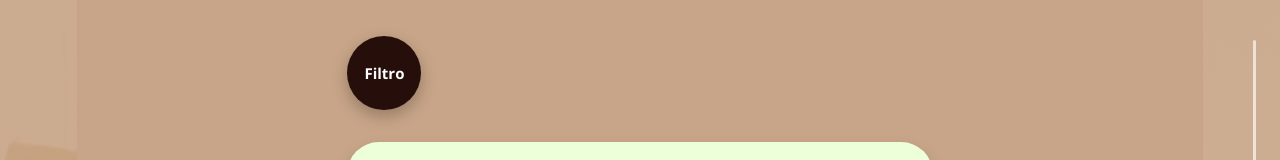
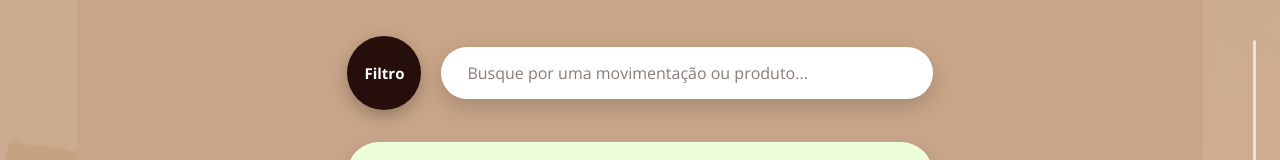
Before and after one commit to Stocker-App/stocker-web, a React (Vite) app: page /login in a window 1280 px wide. Shown: the top 160 px of the page. Built offline with nearby package versions, Linux system fonts and the light colour scheme; grey boxes are pictures that could not be loaded; a web font is replaced by a local one.

Commit message:
sistema de busca

```diff
--- a/src/pages/Movimentacoes.css
+++ b/src/pages/Movimentacoes.css
@@ -50,13 +50,48 @@
 }
 
 /* Topo com botão redondo de filtro */
+/* Topo com botão redondo de filtro e barra de pesquisa */
 .movimentacoes-topo {
   display: flex;
   justify-content: flex-start;
-  align-items: flex-start;
+  align-items: center;
+  gap: 20px;
   margin-bottom: 32px;
   position: relative;
   z-index: 30;
+}
+
+.layout-container .input-pesquisa {
+  flex: 1;
+  max-width: 680px;
+  background-color: #ffffff;
+  color: #260e0a;
+  border: none;
+  border-radius: 28px;
+  padding: 15px 26px;
+  margin: 0;
+  font-size: 16px;
+  font-weight: 500;
+  box-shadow: 0 8px 20px rgba(0, 0, 0, 0.16);
+  outline: none;
+  transform: none;
+  transition: box-shadow 0.2s ease, background-color 0.2s ease;
+}
+
+.layout-container .input-pesquisa::placeholder {
+  color: rgba(38, 14, 10, 0.55);
+}
+
+.layout-container .input-pesquisa:hover {
+  background-color: #ffffff;
+  box-shadow: 0 10px 24px rgba(0, 0, 0, 0.22);
+  transform: none;
+}
+
+.layout-container .input-pesquisa:focus {
+  background-color: #ffffff;
+  box-shadow: 0 10px 26px rgba(38, 14, 10, 0.28);
+  transform: none;
 }
 
 .filtro-wrapper {
--- a/src/pages/Movimentacoes.jsx
+++ b/src/pages/Movimentacoes.jsx
@@ -34,6 +34,7 @@ const DADOS_INICIAIS = [
 export default function Movimentacoes() {
   const [movimentacoes, setMovimentacoes] = useState([]);
   const [filtro, setFiltro] = useState('TODOS');
+  const [busca, setBusca] = useState('');
   const [filtroAberto, setFiltroAberto] = useState(false);
   const [carregando, setCarregando] = useState(true);
   const [erro, setErro] = useState('');
@@ -61,9 +62,24 @@ export default function Movimentacoes() {
     setFiltroAberto(false);
   }
 
+const termoBusca = busca.trim().toLowerCase();
+
   const listaFiltrada = movimentacoes.filter((item) => {
-    if (filtro === 'TODOS') return true;
-    return item.tipo === filtro;
+    const bateTipo = filtro === 'TODOS' || item.tipo === filtro;
+
+    const textoMovimento =
+      item.tipo === 'ENTRADA'
+        ? `Entrou ${item.quantidade} ${item.quantidade === 1 ? 'unidade' : 'unidades'}`
+        : `Saiu ${item.quantidade} ${item.quantidade === 1 ? 'unidade' : 'unidades'}`;
+
+    const bateTexto =
+      !termoBusca ||
+      item.produtoNome.toLowerCase().includes(termoBusca) ||
+      textoMovimento.toLowerCase().includes(termoBusca) ||
+      String(item.quantidade).includes(termoBusca) ||
+      (item.observacao && item.observacao.toLowerCase().includes(termoBusca));
+
+    return bateTipo && bateTexto;
   });
 
   return (
@@ -114,6 +130,15 @@ export default function Movimentacoes() {
               </button>
             </div>
           </div>
+
+          <input
+            type="search"
+            className="input-pesquisa"
+            placeholder="Busque por uma movimentação ou produto..."
+            value={busca}
+            onChange={(e) => setBusca(e.target.value)}
+            aria-label="Buscar movimentação"
+          />
         </header>
 
         {carregando && <p className="mensagem-status">Carregando histórico...</p>}
@@ -126,7 +151,7 @@ export default function Movimentacoes() {
         )}
 
         {!carregando && !erro && listaFiltrada.length === 0 && (
-          <p className="mensagem-status">Nenhuma movimentação registrada.</p>
+          <p className="mensagem-status">Nenhuma movimentação encontrada.</p>
         )}
 
         <section className="lista-movimentacoes">
```
